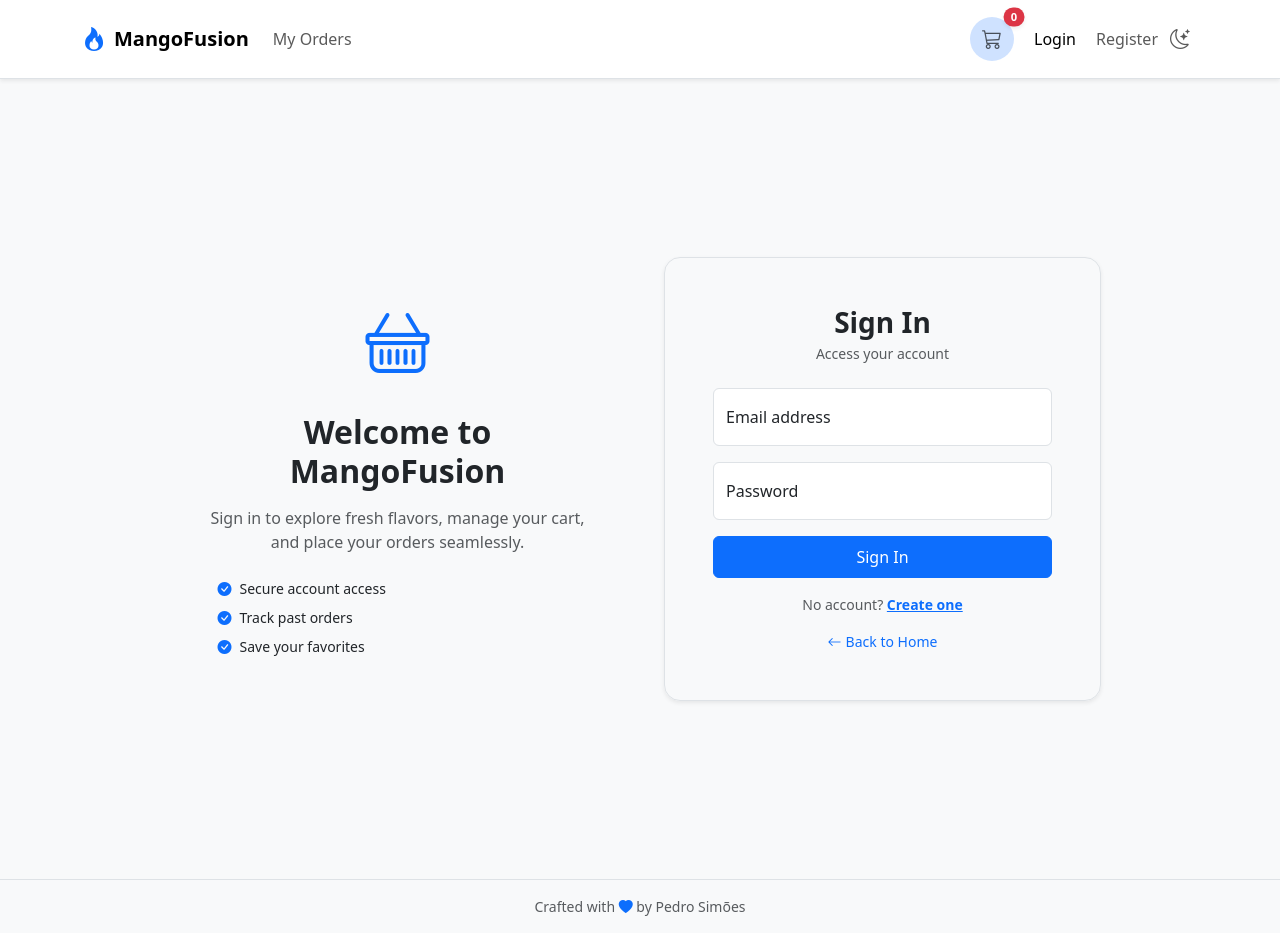
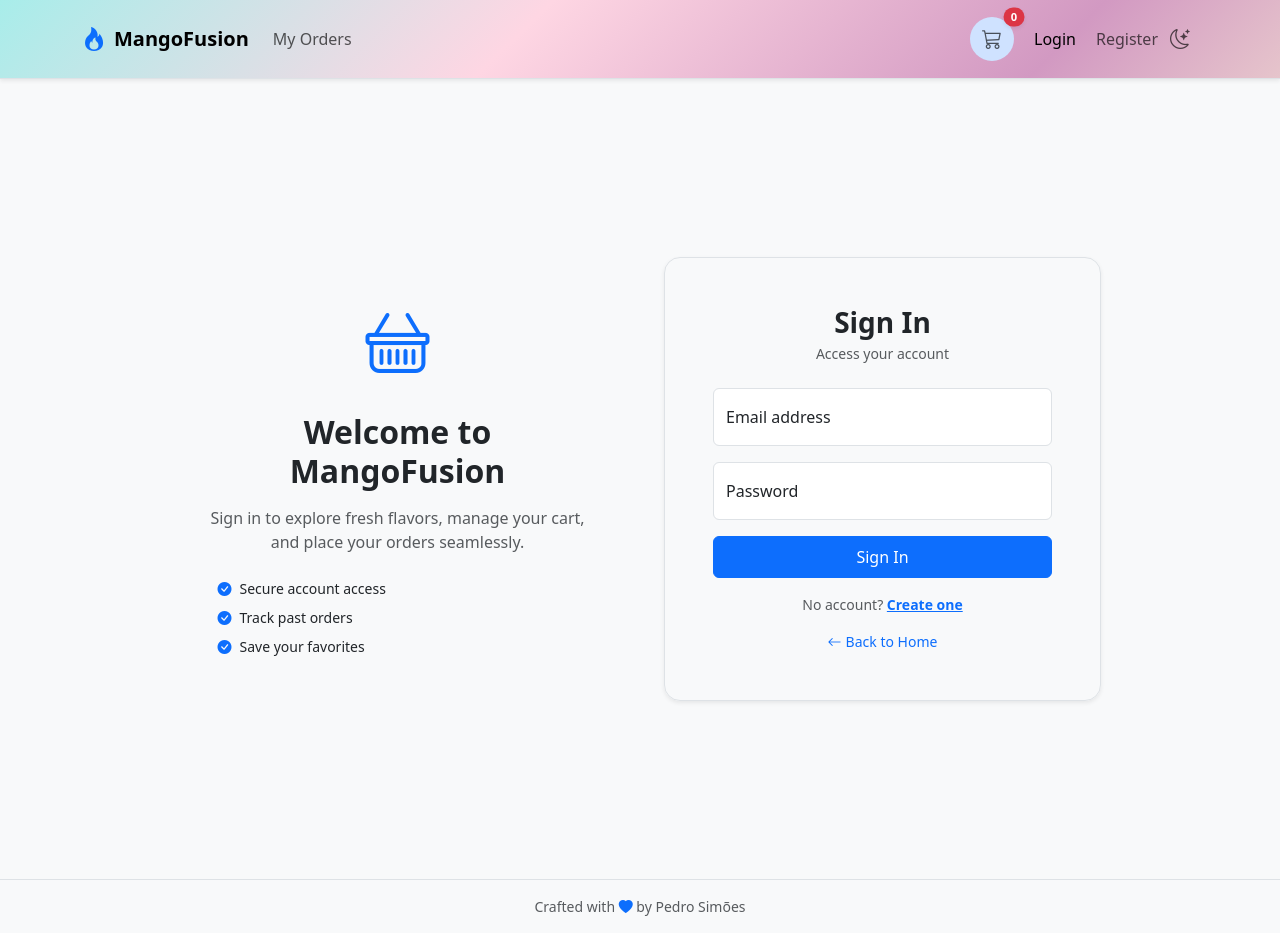
Before and after one commit to 404PeterSimoes/MangOPedia_React, a React (Vite) app: page /login in a window 1280 px wide. Built offline with nearby package versions, Linux system fonts and the light colour scheme.

Commit message:
Section 24 - 351 - Background Gradient

```diff
--- a/src/App.jsx
+++ b/src/App.jsx
@@ -8,12 +8,26 @@ import { useEffect } from 'react';
 function App() {
   const theme = useSelector((state) => state.theme.theme);
 
+  const getThemeStyles = () => {
+    if (theme === 'dark')
+      return {
+        background: `linear-gradient(135deg, #434343 0%, #000000 25%, #2d1b69 50%, #11998e 75%, #38ef7d 100%)`,
+      };
+    else
+      return {
+        background: `linear-gradient(135deg, #a8edea 0%, #fed6e3 25%, #d299c2 50%, #fef9d7 75%, #a8edea 100%)`,
+      };
+  };
+
   useEffect(() => {
     document.body.setAttribute('data-bs-theme', theme);
   }, [theme]);
 
   return (
-    <div className="d-flex flex-column min-vh-100 bg-body">
+    <div
+      className="d-flex flex-column min-vh-100 bg-body"
+      style={getThemeStyles()}
+    >
       <Header />
       <main className="flex-grow-1">
         <AppRoutes />
```
